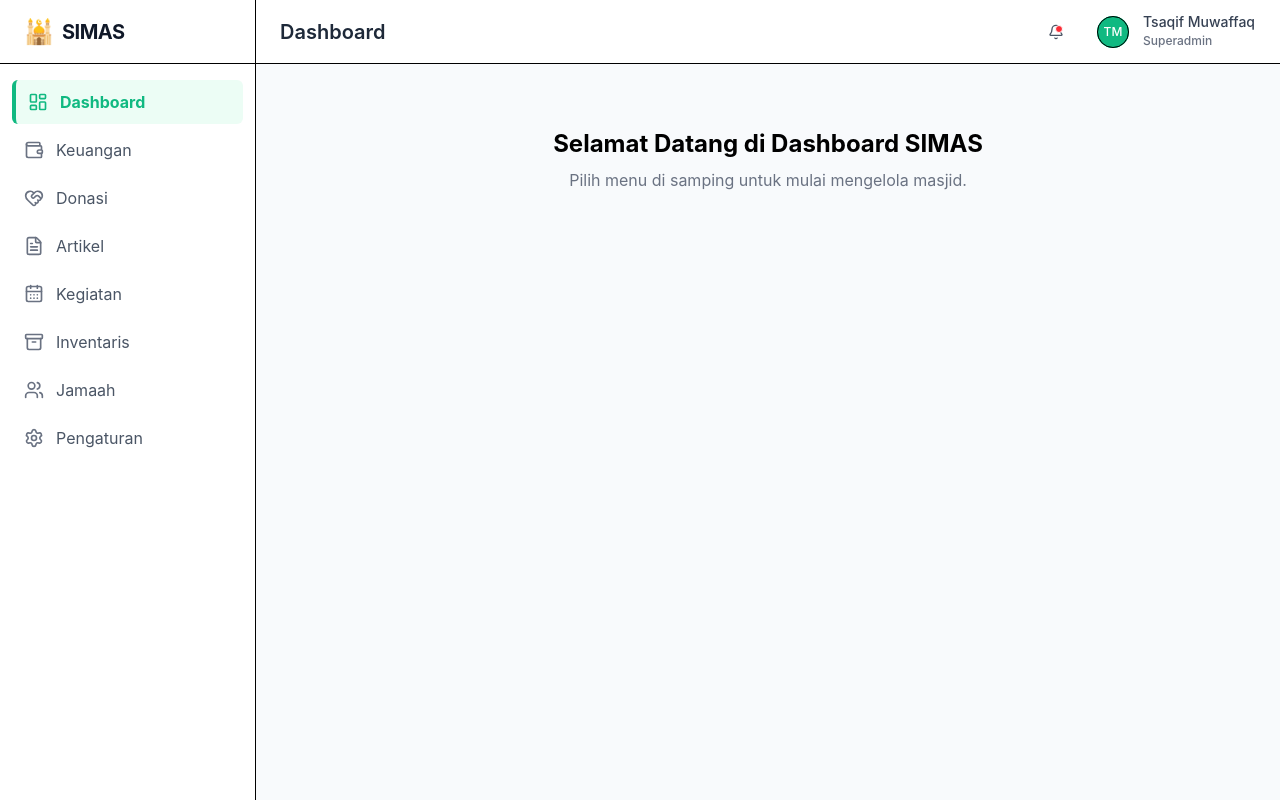
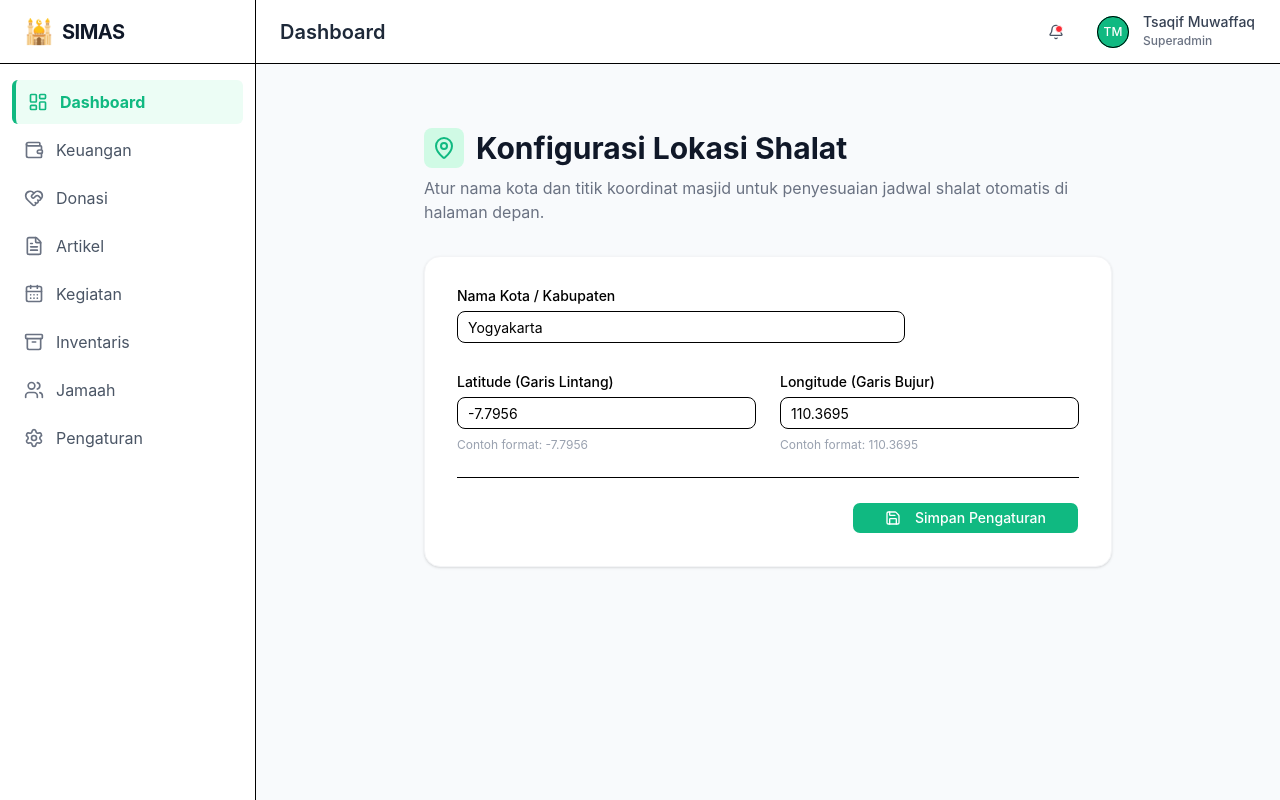
Before and after one commit to rizkiansyahalfin/simas-fe, a React (Vite) app: page /admin/pengaturan/jadwal-shalat in a window 1280 px wide. Built offline with nearby package versions, Linux system fonts and the light colour scheme.

Commit message:
feat: create prayer times configuration page

```diff
--- a/src/App.tsx
+++ b/src/App.tsx
@@ -2,17 +2,17 @@ import { Routes, Route } from "react-router-dom";
 
 // Import Layouts
 import AdminLayout from "./layouts/AdminLayout";
-import PublicLayout from "./layouts/PublicLayout"; // Tambahan baru
+import PublicLayout from "./layouts/PublicLayout";
 
 // Import Pages
 import Login from "./pages/auth/Login";
-import Home from "./pages/public/Home"; // Tambahan baru
+import Home from "./pages/public/Home";
+import PrayerConfig from "./pages/admin/PrayerConfig"; // <-- Import file baru tiket lu hari ini
 
 export default function App() {
   return (
     <Routes>
       {/* 1. Halaman Utama (Public) */}
-      {/* Sekarang root "/" nampilin Home, bukan lempar ke Login lagi */}
       <Route path="/" element={
         <PublicLayout>
           <Home />
@@ -22,13 +22,21 @@ export default function App() {
       {/* 2. Halaman Login */}
       <Route path="/login" element={<Login />} />
 
-      {/* 3. Halaman Admin (RBAC Sidebar yang kemaren lu kerjain) */}
+      {/* 3. Halaman Admin (Sekarang pakai Nested Routes biar bisa nambah banyak halaman) */}
       <Route path="/admin/*" element={
         <AdminLayout>
-          <div className="p-10 text-center">
-            <h2 className="text-2xl font-bold">Selamat Datang di Dashboard SIMAS</h2>
-            <p className="text-gray-500 mt-2">Pilih menu di samping untuk mulai mengelola masjid.</p>
-          </div>
+          <Routes>
+            {/* Tampilan default kalau cuma buka /admin */}
+            <Route path="/" element={
+              <div className="p-10 text-center">
+                <h2 className="text-2xl font-bold">Selamat Datang di Dashboard SIMAS</h2>
+                <p className="text-gray-500 mt-2">Pilih menu di samping untuk mulai mengelola masjid.</p>
+              </div>
+            } />
+
+            {/* Tampilan halaman konfigurasi dari tiket (feat/fe-prayer-config-page) */}
+            <Route path="/pengaturan/jadwal-shalat" element={<PrayerConfig />} />
+          </Routes>
         </AdminLayout>
       } />
     </Routes>
--- /dev/null
+++ b/src/pages/admin/PrayerConfig.tsx
@@ -0,0 +1,92 @@
+import { useState } from "react";
+import { Button } from "@/components/ui/button";
+import { Input } from "@/components/ui/input";
+import { Label } from "@/components/ui/label";
+import { MapPin, Save } from "lucide-react";
+
+export default function PrayerConfig() {
+  // State dummy untuk koordinat, nanti bisa disambungin ke API
+  const [city, setCity] = useState("Yogyakarta");
+  const [lat, setLat] = useState("-7.7956");
+  const [lng, setLng] = useState("110.3695");
+  const [isLoading, setIsLoading] = useState(false);
+
+  const handleSave = (e: React.FormEvent) => {
+    e.preventDefault();
+    setIsLoading(true);
+    // Simulasi loading simpan data ke database
+    setTimeout(() => {
+      setIsLoading(false);
+      alert("Konfigurasi lokasi shalat berhasil disimpan!");
+    }, 1000);
+  };
+
+  return (
+    <div className="p-6 md:p-10 max-w-3xl mx-auto">
+      <div className="mb-8">
+        <h1 className="text-3xl font-bold text-gray-900 flex items-center gap-3">
+          <div className="p-2 bg-emerald-100 text-simas-primary rounded-lg">
+            <MapPin className="h-6 w-6" />
+          </div>
+          Konfigurasi Lokasi Shalat
+        </h1>
+        <p className="text-gray-500 mt-2">
+          Atur nama kota dan titik koordinat masjid untuk penyesuaian jadwal shalat otomatis di halaman depan.
+        </p>
+      </div>
+
+      <div className="bg-white p-6 md:p-8 rounded-2xl border border-gray-100 shadow-sm">
+        <form onSubmit={handleSave} className="space-y-6">
+          <div className="space-y-2">
+            <Label htmlFor="city">Nama Kota / Kabupaten</Label>
+            <Input
+              id="city"
+              value={city}
+              onChange={(e) => setCity(e.target.value)}
+              placeholder="Contoh: Jakarta Selatan"
+              className="max-w-md"
+              required
+            />
+          </div>
+
+          <div className="grid grid-cols-1 md:grid-cols-2 gap-6 pt-2">
+            <div className="space-y-2">
+              <Label htmlFor="lat">Latitude (Garis Lintang)</Label>
+              <Input
+                id="lat"
+                value={lat}
+                onChange={(e) => setLat(e.target.value)}
+                placeholder="-6.2088"
+                required
+              />
+              <p className="text-xs text-gray-400">Contoh format: -7.7956</p>
+            </div>
+
+            <div className="space-y-2">
+              <Label htmlFor="lng">Longitude (Garis Bujur)</Label>
+              <Input
+                id="lng"
+                value={lng}
+                onChange={(e) => setLng(e.target.value)}
+                placeholder="106.8456"
+                required
+              />
+              <p className="text-xs text-gray-400">Contoh format: 110.3695</p>
+            </div>
+          </div>
+
+          <div className="pt-6 mt-6 border-t flex justify-end">
+            <Button
+              type="submit"
+              className="bg-simas-primary hover:bg-emerald-700 text-white px-8"
+              disabled={isLoading}
+            >
+              <Save className="mr-2 h-4 w-4" />
+              {isLoading ? "Menyimpan..." : "Simpan Pengaturan"}
+            </Button>
+          </div>
+        </form>
+      </div>
+    </div>
+  );
+}
```
